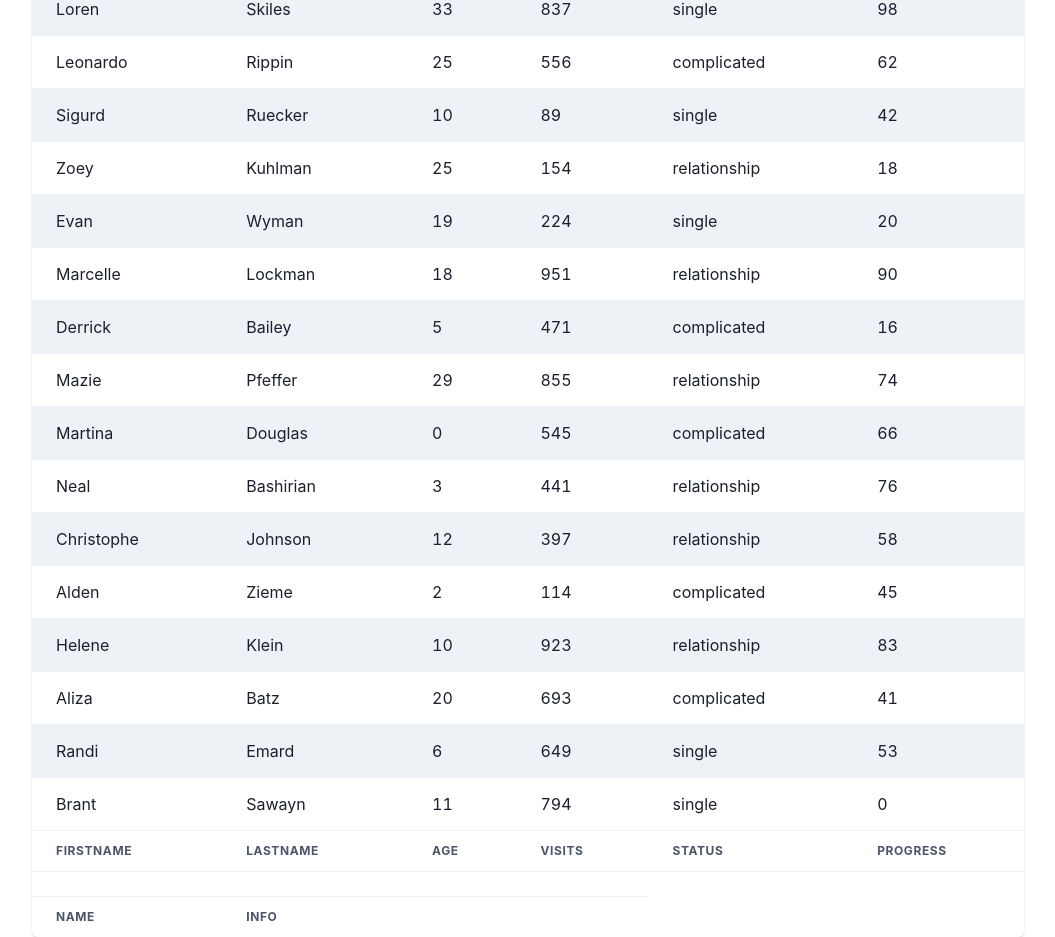
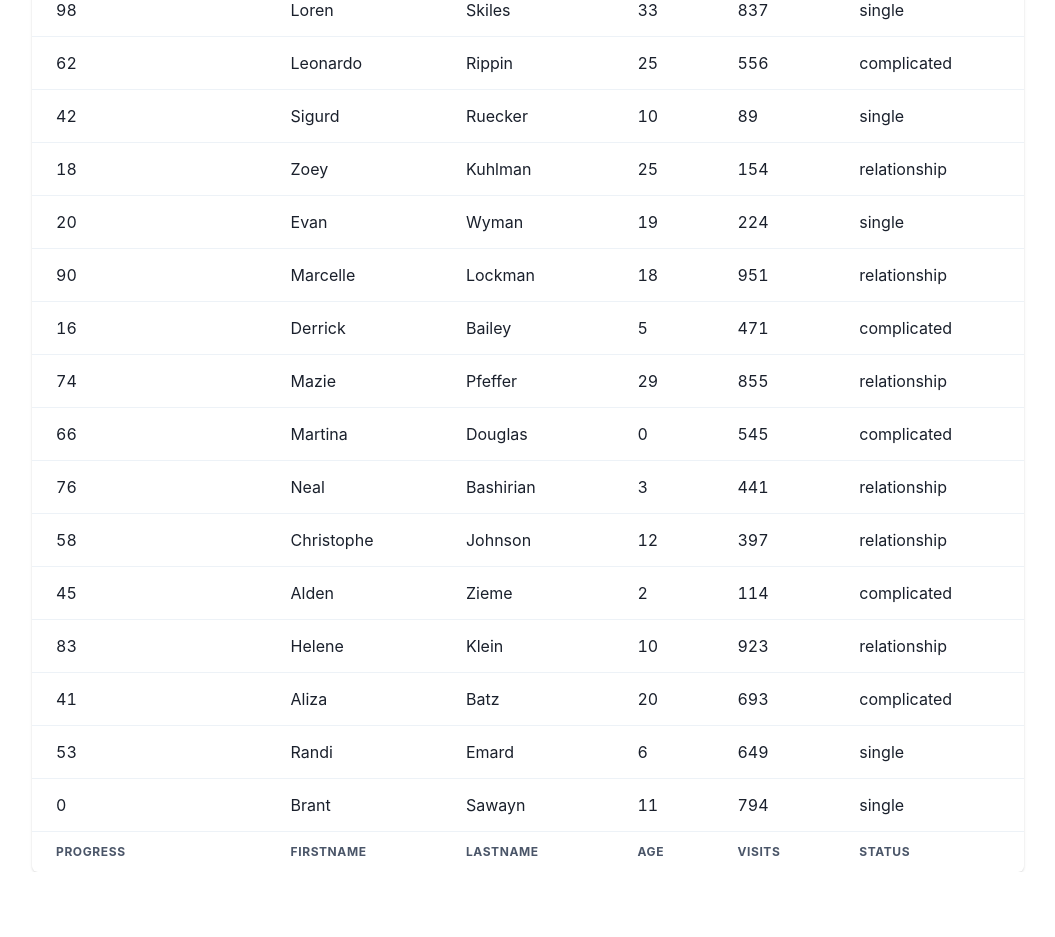
Before and after one commit to owenchang1992/Headless-Table-Example, a React (Vite) app: page / in a window 1280 px wide. Shown: the part 309-1246 px from the top of the page, without its empty margins (112-1167 px from the left). After the commit the page ends 1181 px from the top, so only its background shows below. Built offline with nearby package versions, Linux system fonts and the light colour scheme.

Commit message:
feat: adjust data

```diff
--- a/src/App.tsx
+++ b/src/App.tsx
@@ -10,7 +10,6 @@ import {
   Card,
   TableContainer,
   Container,
-  IconButton,
   Button,
   Box,
 } from '@chakra-ui/react'
@@ -27,12 +26,9 @@ import {
 import { makeData, Person } from './mock/makeData'
 import { faker } from '@faker-js/faker'
 import FilterPanel from './components/FilterPanel';
+import { Reorder } from 'framer-motion';
 
 const defaultColumns: ColumnDef<Person>[] = [
-  {
-    header: 'Name',
-    footer: props => props.column.id,
-    columns: [
   {
     accessorKey: 'firstName',
     cell: info => info.getValue(),
@@ -45,20 +41,11 @@ const defaultColumns: ColumnDef<Person>[] = [
     header: () => <span>Last Name</span>,
     footer: props => props.column.id,
   },
-    ],
-  },
-  {
-    header: 'Info',
-    footer: props => props.column.id,
-    columns: [
   {
     accessorKey: 'age',
     header: () => 'Age',
     footer: props => props.column.id,
   },
-      {
-        header: 'More Info',
-        columns: [
   {
     accessorKey: 'visits',
     header: () => <span>Visits</span>,
@@ -74,18 +61,16 @@ const defaultColumns: ColumnDef<Person>[] = [
     header: 'Profile Progress',
     footer: props => props.column.id,
   },
-        ],
-      },
-    ],
-  },
 ]
+
+const defaultColumnOrder = ['progress', 'firstName', 'lastName', 'age', 'visits', 'status', ]
 
 function App() {
   const [data] = React.useState(() => makeData(50))
   const [columns] = React.useState(() => [...defaultColumns])
 
   const [columnVisibility, setColumnVisibility] = React.useState<VisibilityState>({})
-  const [columnOrder, setColumnOrder] = React.useState<ColumnOrderState>([])
+  const [columnOrder, setColumnOrder] = React.useState<ColumnOrderState>(defaultColumnOrder)
   const [columnPinning, setColumnPinning] = React.useState({})
 
   const table = useReactTable({
@@ -100,9 +85,9 @@ function App() {
     onColumnOrderChange: setColumnOrder,
     onColumnPinningChange: setColumnPinning,
     getCoreRowModel: getCoreRowModel(),
-    // debugTable: true,
-    // debugHeaders: true,
-    // debugColumns: true,
+    debugTable: true,
+    debugHeaders: true,
+    debugColumns: true,
   })
 
   const randomizeColumns = () => {
@@ -114,11 +99,11 @@ function App() {
   return (
     <Container h="100vh" maxW='container.lg'>
       <FilterPanel table={table} />
-      <Card my={10}>
+      <Card>
         <TableContainer>
-          <Table variant="striped">
+          <Table>
             <Thead>
-              {table.getLeftHeaderGroups().map((headerGroup) => (
+              {table.getHeaderGroups().map((headerGroup) => (
                 <Tr key={headerGroup.id}>
                   {headerGroup.headers.map((header) => (
                     <Th key={header.id}>
@@ -130,40 +115,6 @@ function App() {
                             header.getContext()
                           )}
                       </Box>
-                      {!header.isPlaceholder && header.column.getCanPin() && (
-                        <Box className="flex gap-1 justify-center">
-                          {header.column.getIsPinned() !== 'left' ? (
-                            <Button
-                              className="border rounded px-2"
-                              onClick={() => {
-                                header.column.pin('left')
-                              }}
-                            >
-                              {'<='}
-                            </Button>
-                          ) : null}
-                          {header.column.getIsPinned() ? (
-                            <Button
-                              className="border rounded px-2"
-                              onClick={() => {
-                                header.column.pin(false)
-                              }}
-                            >
-                              X
-                            </Button>
-                          ) : null}
-                          {header.column.getIsPinned() !== 'right' ? (
-                            <Button
-                              className="border rounded px-2"
-                              onClick={() => {
-                                header.column.pin('right')
-                              }}
-                            >
-                              {'=>'}
-                            </Button>
-                          ) : null}
-                        </Box>
-                      )}
                     </Th>
                   ))}
                 </Tr>
```
Lines whose indentation alone changed are shown as unchanged.
